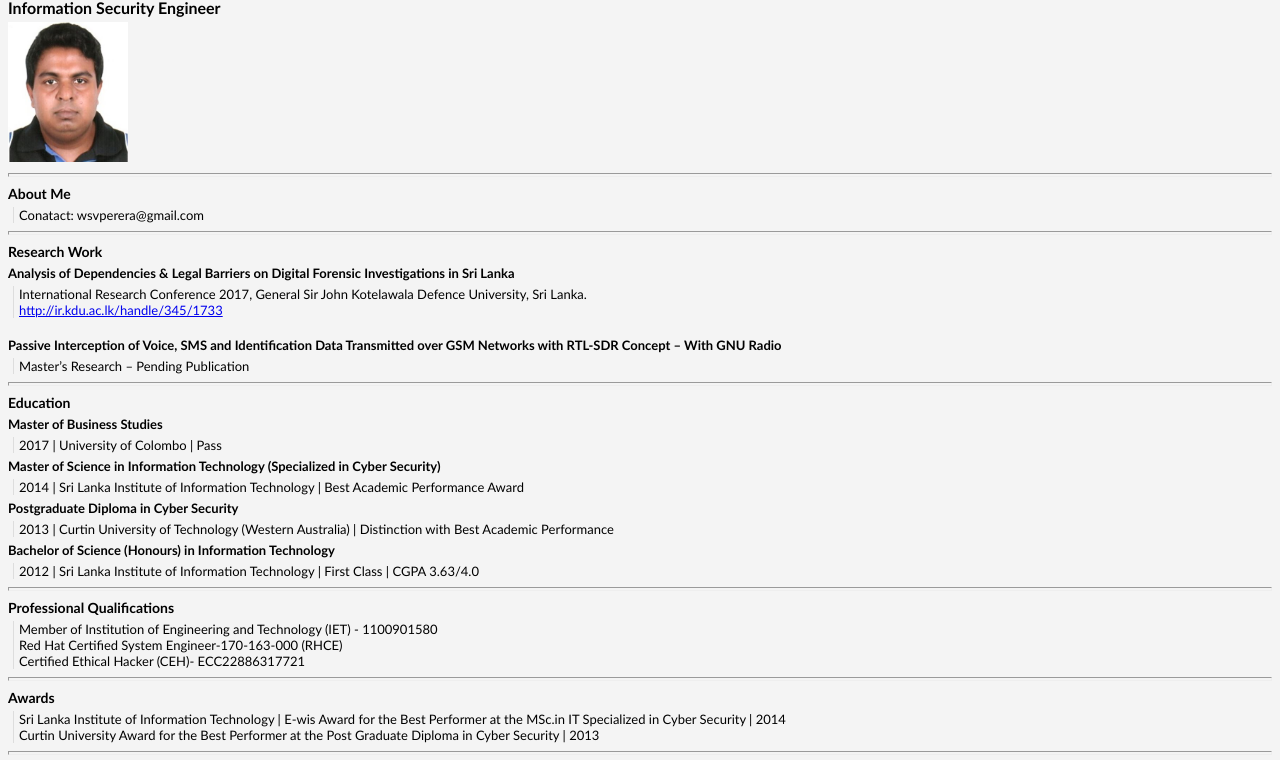
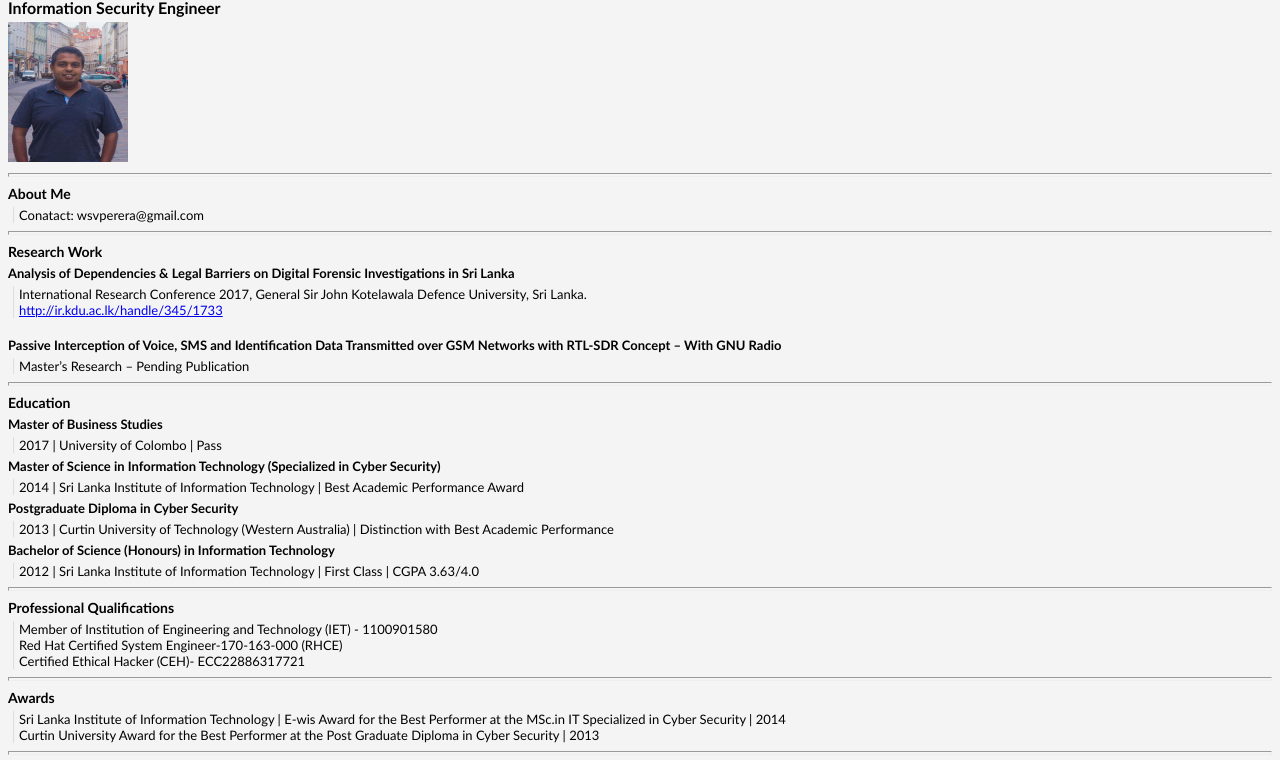
Before and after one commit to VelenPriyankara/whoami, a plain HTML site: page index.html in a window 1280 px wide. Shown: the part 33-793 px from the top of the page. Drawn offline with Linux system fonts and the light colour scheme.

Commit message:
Update index.html

```diff
--- a/index.html
+++ b/index.html
@@ -71,7 +71,7 @@
 		<h1 style = "color:black;" >Priyankara Perera </h1>
 		<h2 style = "color:black">Information Security Engineer</h2>
 
-		<img src="profile_img1.JPG" width="120" height="140">
+		<img src="profile_img2.JPG" width="120" height="140">
 
 
 
```
